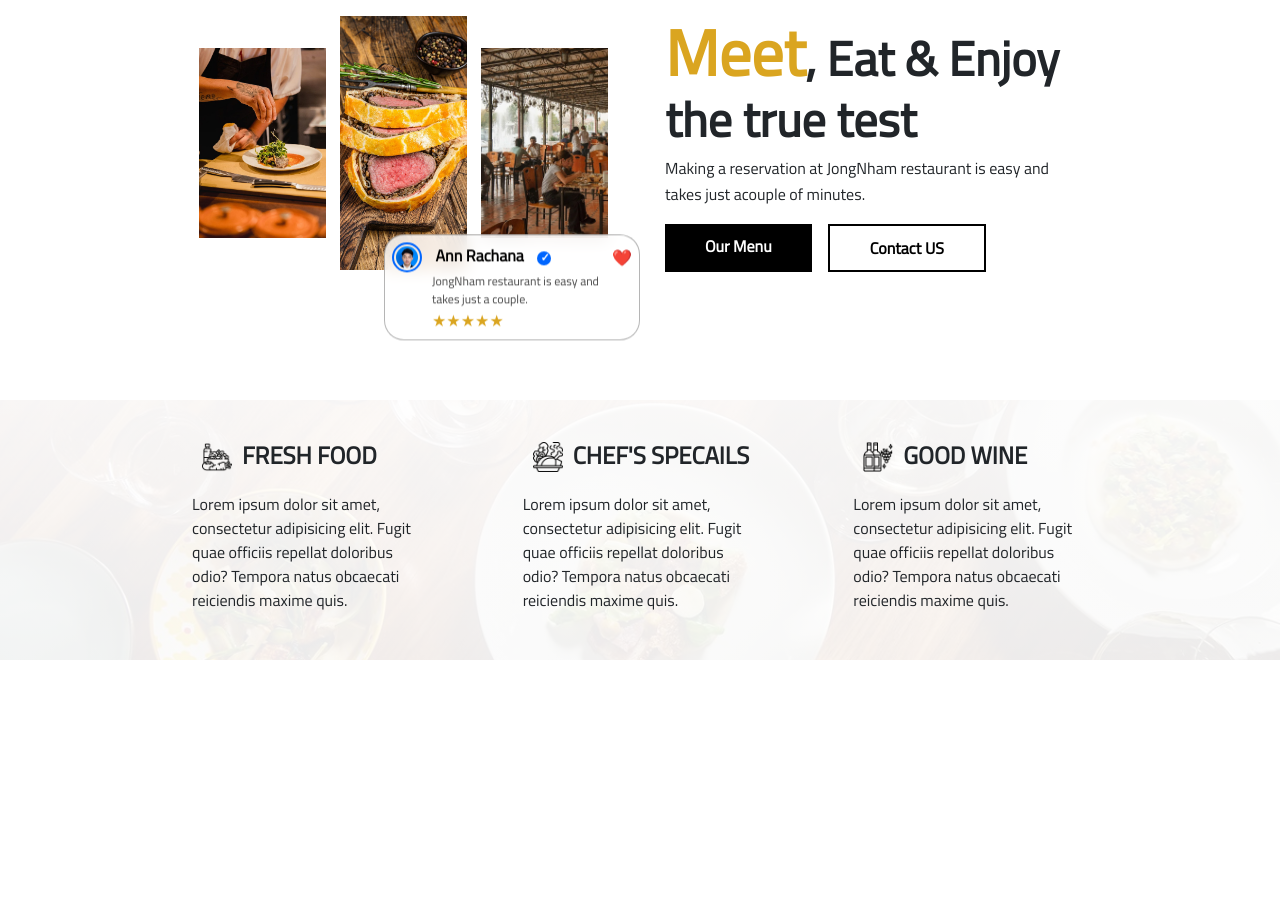
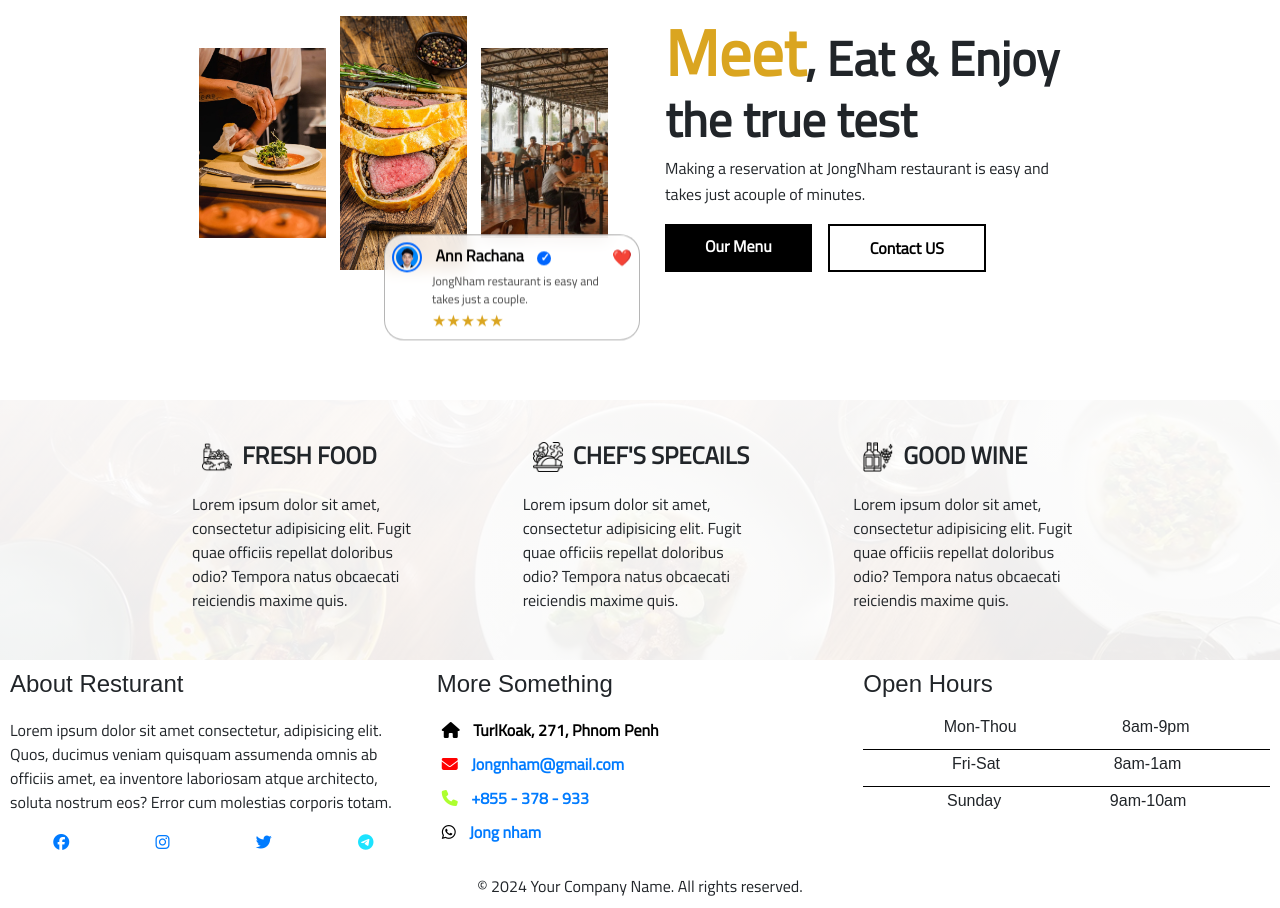
Before and after one commit to HornVanhong/football, a plain HTML site: page index.html in a window 1280 px wide. Shown: the part 573-1481 px from the top of the page. Before the commit the page ends 1233 px from the top, so only its background shows below. Drawn offline with nearby package versions, Linux system fonts and the light colour scheme.

Commit message:
Add files via upload

```diff
--- a/index.html
+++ b/index.html
@@ -99,6 +99,101 @@
     <div id="content-container">
       <!-- Loaded content will appear here -->
     </div>
+    <footer id="footer">
+      <div class="grid-3">
+        <div class="grid1">
+          <h1 class="Header-grid">About Resturant</h1>
+          <p>
+            Lorem ipsum dolor sit amet consectetur, adipisicing elit. Quos,
+            ducimus veniam quisquam assumenda omnis ab officiis amet, ea
+            inventore laboriosam atque architecto, soluta nostrum eos? Error cum
+            molestias corporis totam.
+          </p>
+          <div class="social">
+            <a
+              href="https://www.facebook.com"
+              target="_blank"
+              aria-label="Facebook"
+            >
+              <i class="fa-brands fa-facebook"></i>
+            </a>
+            <a
+              href="https://www.instagram.com"
+              target="_blank"
+              aria-label="Instagram"
+            >
+              <i class="fa-brands fa-instagram"></i>
+            </a>
+            <a
+              href="https://www.twitter.com"
+              target="_blank"
+              aria-label="Twitter"
+            >
+              <i class="fa-brands fa-twitter"></i>
+            </a>
+            <a
+              href="https://www.telegram.org"
+              target="_blank"
+              aria-label="Telegram"
+            >
+              <i class="fa-brands fa-telegram"></i>
+            </a>
+          </div>
+        </div>
+        <div class="gird2">
+          <h1 class="Header-grid">More Something</h1>
+          <div class="contact-more">
+            <div class="contact-item">
+              <i class="fa-solid fa-house"></i>
+              <span class="contact-header">TurlKoak, 271, Phnom Penh</span>
+            </div>
+            <div class="contact-item">
+              <i class="fa-solid fa-envelope"></i>
+              <a href="mailto:Jongnham@gmail.com" class="contact-header"
+                >Jongnham@gmail.com</a
+              >
+            </div>
+            <div class="contact-item">
+              <i class="fa-solid fa-phone"></i>
+              <a href="tel:+855378933" class="contact-header"
+                >+855 - 378 - 933</a
+              >
+            </div>
+            <div class="contact-item">
+              <i class="fa-brands fa-whatsapp"></i>
+              <a
+                href="https://wa.me/855378933"
+                target="_blank"
+                class="contact-header"
+                >Jong nham</a
+              >
+            </div>
+          </div>
+        </div>
+        <div class="grid3">
+          <h1 class="Header-grid">Open Hours</h1>
+          <div class="time-col">
+            <div class="row">
+              <h2>Mon-Thou</h2>
+              <h2>8am-9pm</h2>
+            </div>
+            <div class="line"></div>
+            <div class="row">
+              <h2>Fri-Sat</h2>
+              <h2>8am-1am</h2>
+            </div>
+            <div class="line"></div>
+            <div class="row">
+              <h2>Sunday</h2>
+              <h2>9am-10am</h2>
+            </div>
+          </div>
+        </div>
+      </div>
+      <div id="copy-right">
+        &copy; 2024 Your Company Name. All rights reserved.
+      </div>
+    </footer>
     <script
       src="https://code.jquery.com/jquery-3.3.1.slim.min.js"
       integrity="sha384-q8i/X+965DzO0rT7abK41JStQIAqVgRVzpbzo5smXKp4YfRvH+8abtTE1Pi6jizo"
--- a/style.css
+++ b/style.css
@@ -4,3 +4,91 @@
   padding: 0;
   font-family: "Titillium Web", sans-serif;
 }
+#footer {
+  background-color: #ffffffd1;
+  width: 100vw;
+  height: auto; /* Adjust to content height */
+  padding: 10px;
+}
+
+.grid-3 {
+  display: grid;
+  grid-template-columns: repeat(3, 1fr);
+  gap: 20px;
+}
+
+.social {
+  display: flex;
+  justify-content: space-around;
+}
+
+.contact-more {
+  display: flex;
+  flex-direction: column;
+  gap: 10px;
+}
+
+.contact-item {
+  margin-left: 5px;
+  color: black;
+  font-weight: 900;
+}
+.contact-header {
+  margin-left: 10px;
+}
+
+.line {
+  background-color: black;
+  width: 100%;
+  height: 1px;
+}
+
+.row {
+  justify-content: space-evenly;
+  margin-bottom: 5px;
+  margin-top: 5px;
+}
+
+.row,
+h2 {
+  font: 1em sans-serif;
+}
+
+#copy-right {
+  text-align: center;
+  margin-top: 20px;
+}
+
+.Header-grid {
+  font: 1.5rem sans-serif;
+  margin-bottom: 20px;
+}
+
+/* Responsive styling */
+@media (max-width: 768px) {
+  .grid-3 {
+    grid-template-columns: 1fr; /* Change to single column */
+    gap: 15px;
+  }
+
+  #footer {
+    padding: 20px; /* Add padding for mobile */
+  }
+
+  .Header-grid {
+    font-size: 1.2rem; /* Smaller font for headers on mobile */
+  }
+
+  .contact-item {
+    font-size: 0.9rem;
+  }
+
+  .row h2 {
+    font-size: 1rem;
+  }
+
+  #copy-right {
+    font-size: 0.9rem;
+    margin-top: 10px;
+  }
+}
```
